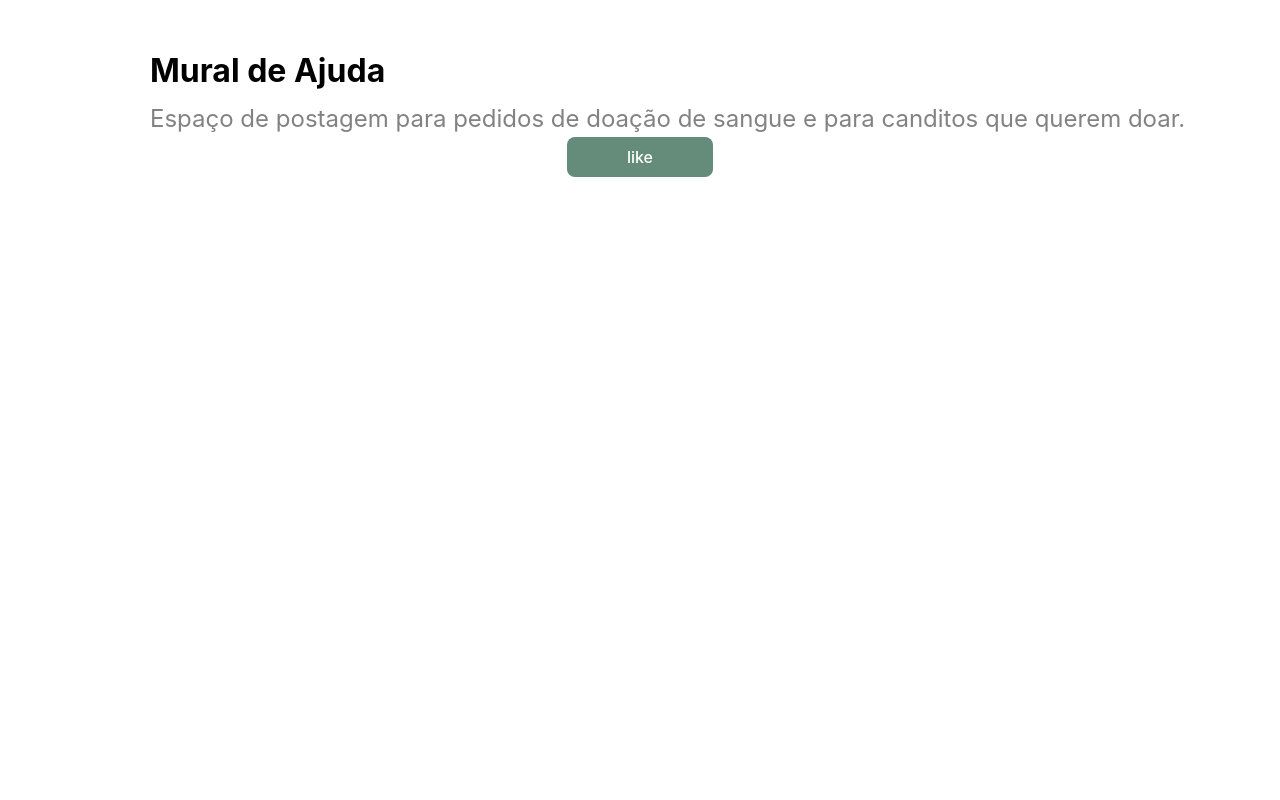
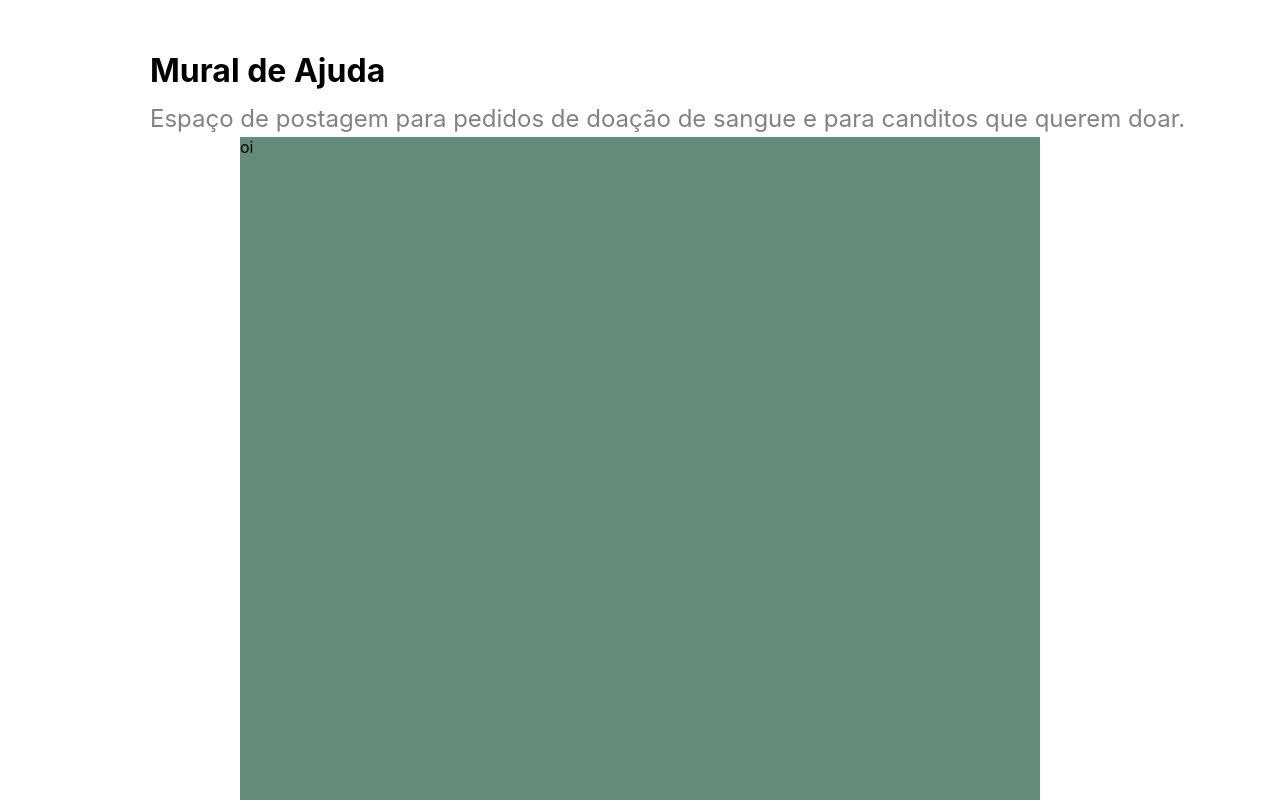
Before and after one commit to guspavanelli/projetointegrador, a React (Create React App) app: page / in a window 1280 px wide. Shown: the part 1100-1900 px from the top of the page. Built offline with nearby package versions, Linux system fonts and the light colour scheme.

Commit message:
"ajustes"

```diff
--- a/src/components/coments/index.tsx
+++ b/src/components/coments/index.tsx
@@ -3,7 +3,7 @@ function Comentarios(){
     return(
         <div className="container_coments">
             <div>
-
+                oi
             </div>
             <div>
 
--- a/src/pages/home.tsx
+++ b/src/pages/home.tsx
@@ -92,9 +92,9 @@ function Home(){
                 doação de sangue e para canditos que querem doar.
                 </div>
             </div>
+            <div>
+            <Comentarios/>
             <BotaoLike/>
-            <div>
-                <Comentarios/>
             </div>
         </div>
     )
--- a/src/style/style.css
+++ b/src/style/style.css
@@ -224,7 +224,7 @@ h3{
 /* COMENTARIOS */
 
 .container_coments{
-    background-color: #0000;
-    width: 80%;
+    background-color: #658C7A;
+    width: 800px;
     height: 800px;
 }
```
